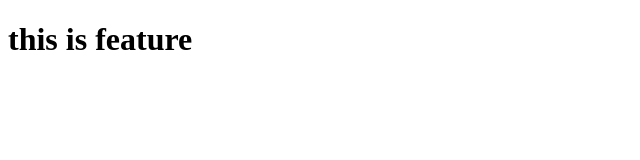
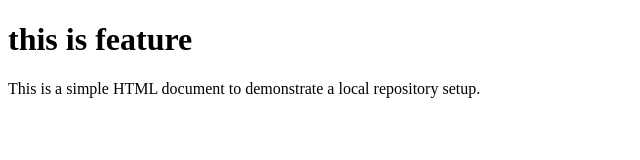
Before and after one commit to rohitkr158/localRepo, a plain HTML site: page index.html in a window 1280 px wide. Shown: the whole page, without its empty margins (0-640 px from the left). Drawn offline with Linux system fonts and the light colour scheme.

Commit message:
added new feature

```diff
--- a/index.html
+++ b/index.html
@@ -7,5 +7,6 @@
 </head>
 <body>
     <h1>this is feature</h1>
+    <p>This is a simple HTML document to demonstrate a local repository setup.</p>
 </body>
 </html>
```
